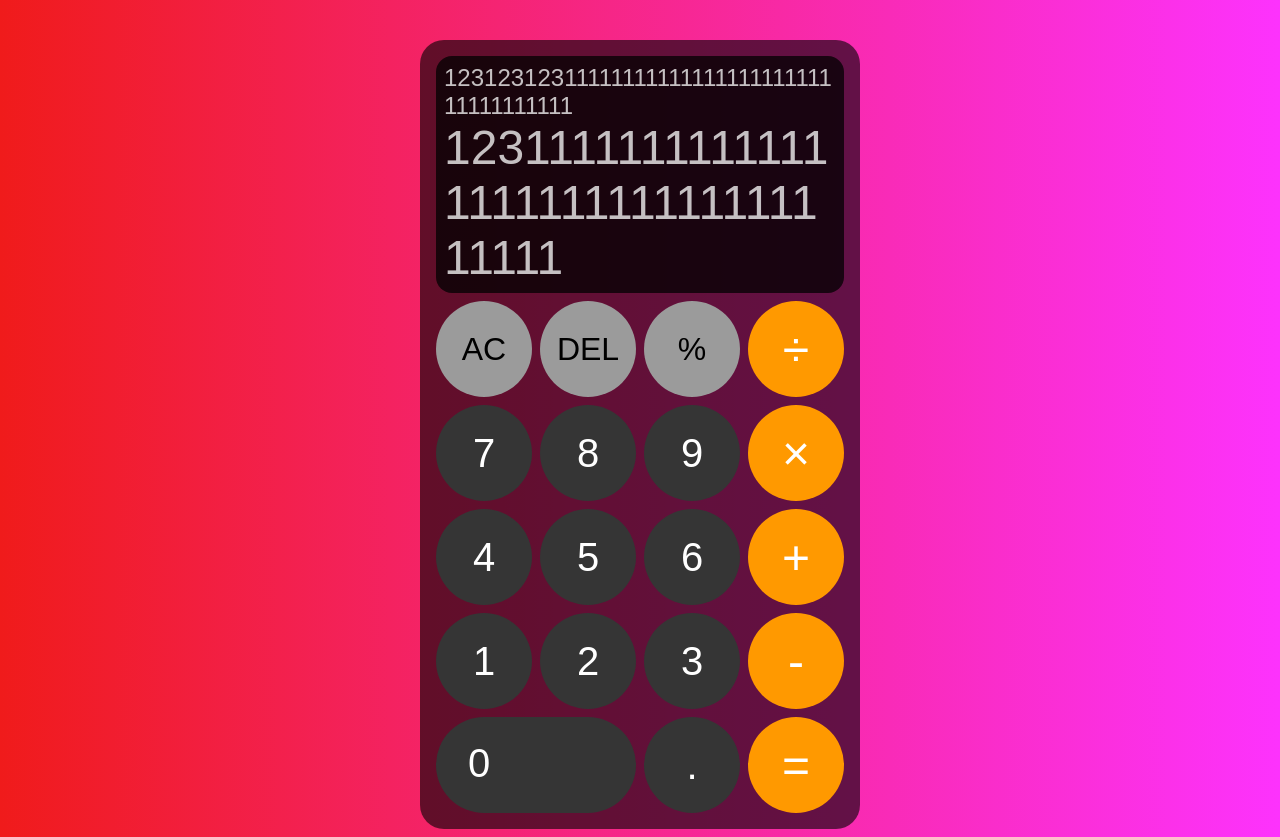
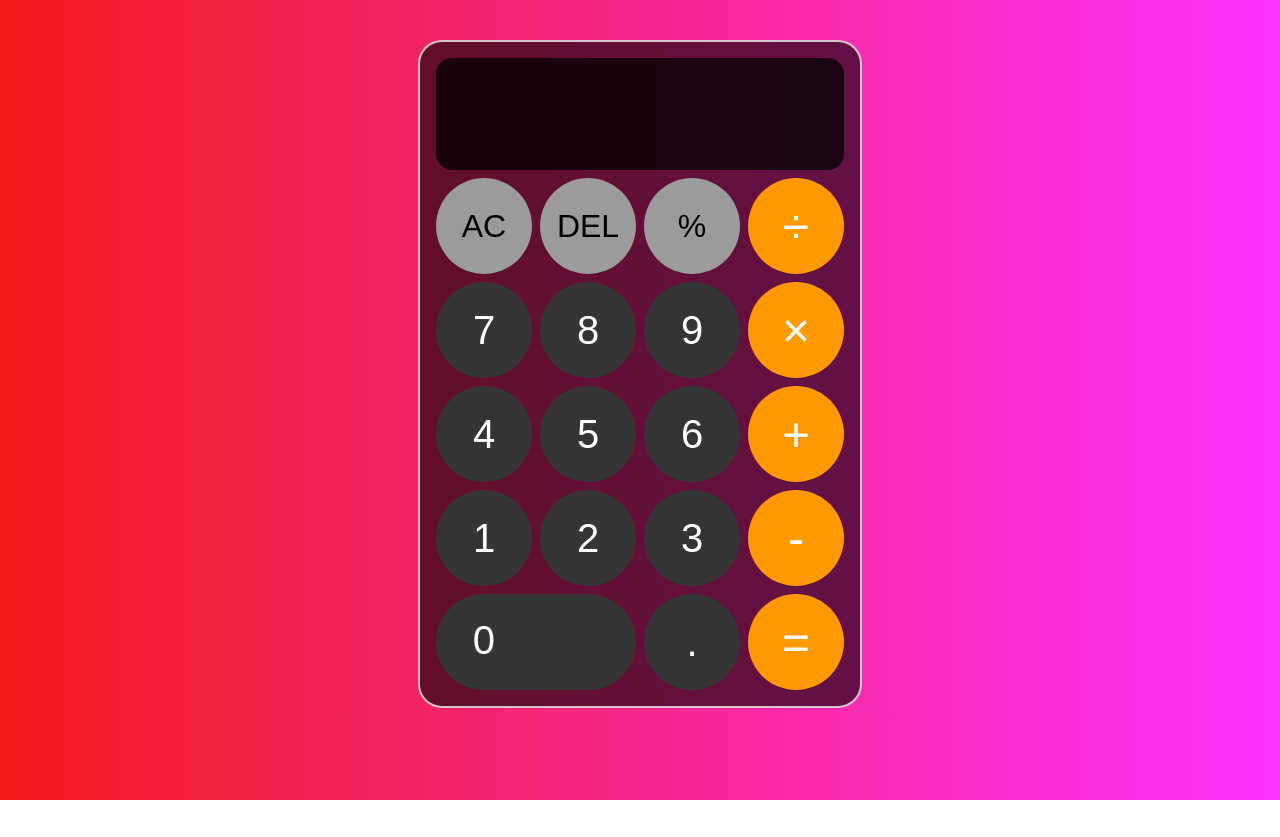
Before and after one commit to TeddyPoon2/react-calculator, a React (Create React App) app: page / in a window 1280 px wide. After the commit the page ends 800 px from the top, so only its background shows below. Built offline with nearby package versions, Linux system fonts and the light colour scheme.

Commit message:
button function added

```diff
--- a/public/index.html
+++ b/public/index.html
@@ -2,42 +2,12 @@
 <html lang="en">
   <head>
     <meta charset="utf-8" />
-    <link rel="icon" href="%PUBLIC_URL%/favicon.ico" />
     <meta name="viewport" content="width=device-width, initial-scale=1" />
     <meta name="theme-color" content="#000000" />
-    <meta
-      name="description"
-      content="Web site created using create-react-app"
-    />
-    <link rel="apple-touch-icon" href="%PUBLIC_URL%/logo192.png" />
-    <!--
-      manifest.json provides metadata used when your web app is installed on a
-      user's mobile device or desktop. See https://developers.google.com/web/fundamentals/web-app-manifest/
-    -->
-    <link rel="manifest" href="%PUBLIC_URL%/manifest.json" />
-    <!--
-      Notice the use of %PUBLIC_URL% in the tags above.
-      It will be replaced with the URL of the `public` folder during the build.
-      Only files inside the `public` folder can be referenced from the HTML.
-
-      Unlike "/favicon.ico" or "favicon.ico", "%PUBLIC_URL%/favicon.ico" will
-      work correctly both with client-side routing and a non-root public URL.
-      Learn how to configure a non-root public URL by running `npm run build`.
-    -->
-    <title>React App</title>
+    <title>React Calculator App</title>
   </head>
   <body>
     <noscript>You need to enable JavaScript to run this app.</noscript>
     <div id="root"></div>
-    <!--
-      This HTML file is a template.
-      If you open it directly in the browser, you will see an empty page.
-
-      You can add webfonts, meta tags, or analytics to this file.
-      The build step will place the bundled scripts into the <body> tag.
-
-      To begin the development, run `npm start` or `yarn start`.
-      To create a production bundle, use `npm run build` or `yarn build`.
-    -->
   </body>
 </html>
--- a/src/App.css
+++ b/src/App.css
@@ -21,13 +21,14 @@ body {
   gap: 0.5rem;
   padding: 1rem;
   border-radius: 1.5rem;
+  border: 2px solid rgba(255, 255, 255, 0.75);
 }
 
 .span-two {
   grid-column: span 2;
   display: flex;
   padding: 1.5rem;
-  padding-left: 2rem;
+  padding-left: 2.3rem;
 }
 
 .output {
--- a/src/App.js
+++ b/src/App.js
@@ -1,32 +1,55 @@
-// import logo from "./logo.svg";
 import "./App.css";
+import { useReducer } from "react";
+import NumBtns from "./NumBtns.js";
+
+export const ACTIONS = {
+  ADD_NUM: "add-numbers",
+  CHOOSE_OP: "choose-op",
+  CLEAR: "clear",
+  DEL: "del",
+  ANS: "ans",
+};
+
+function reducer(state, { type, payload }) {
+  switch (type) {
+    case ACTIONS.ADD_NUM:
+      return {
+        ...state,
+        currentOperand: `${state.currentOperand || ""}${payload.num}`,
+      };
+  }
+}
 
 function App() {
+  const [{ currentOperand, prevOperand, operation }, dispatch] = useReducer(
+    reducer,
+    {}
+  );
+
   return (
     <div className="cal-container">
       <div className="output">
         <div className="prev-operand">
-          1231231231111111111111111111111111111111111
+          {prevOperand}
+          {operation}
         </div>
-        <div className="current-operand">
-          1231111111111111111111111111111111111
-        </div>
+        <div className="current-operand">{currentOperand}</div>
       </div>
       <button className="topBtn">AC</button>
       <button className="topBtn">DEL</button>
       <button className="topBtn">%</button>
       <button className="funcBtn">÷</button>
-      <button className="nums">7</button>
-      <button className="nums">8</button>
-      <button className="nums">9</button>
+      <NumBtns className={"nums"} dispatch={dispatch} num="7" />
+      <NumBtns className={"nums"} dispatch={dispatch} num="8" />
+      <NumBtns className={"nums"} dispatch={dispatch} num="9" />
       <button className="funcBtn">×</button>
-      <button className="nums">4</button>
-      <button className="nums">5</button>
-      <button className="nums">6</button>
+      <NumBtns className={"nums"} dispatch={dispatch} num="4" />
+      <NumBtns className={"nums"} dispatch={dispatch} num="5" />
+      <NumBtns className={"nums"} dispatch={dispatch} num="6" />
       <button className="funcBtn">+</button>
-      <button className="nums">1</button>
-      <button className="nums">2</button>
-      <button className="nums">3</button>
+      <NumBtns className={"nums"} dispatch={dispatch} num="1" />
+      <NumBtns className={"nums"} dispatch={dispatch} num="2" />
+      <NumBtns className={"nums"} dispatch={dispatch} num="3" />
       <button className="funcBtn">-</button>
       <button className="span-two nums">0</button>
       <button className="nums">.</button>
--- /dev/null
+++ b/src/NumBtns.js
@@ -0,0 +1,13 @@
+import React from "react";
+import { ACTIONS } from "./App.js";
+
+export default function NumBtns({ dispatch, num, className }) {
+  return (
+    <button
+      onClick={() => dispatch({ type: ACTIONS.ADD_NUM, payload: { num } })}
+      className={className}
+    >
+      {num}
+    </button>
+  );
+}
```
Also changed, not shown: public/manifest.json (deleted), public/robots.txt (deleted).
